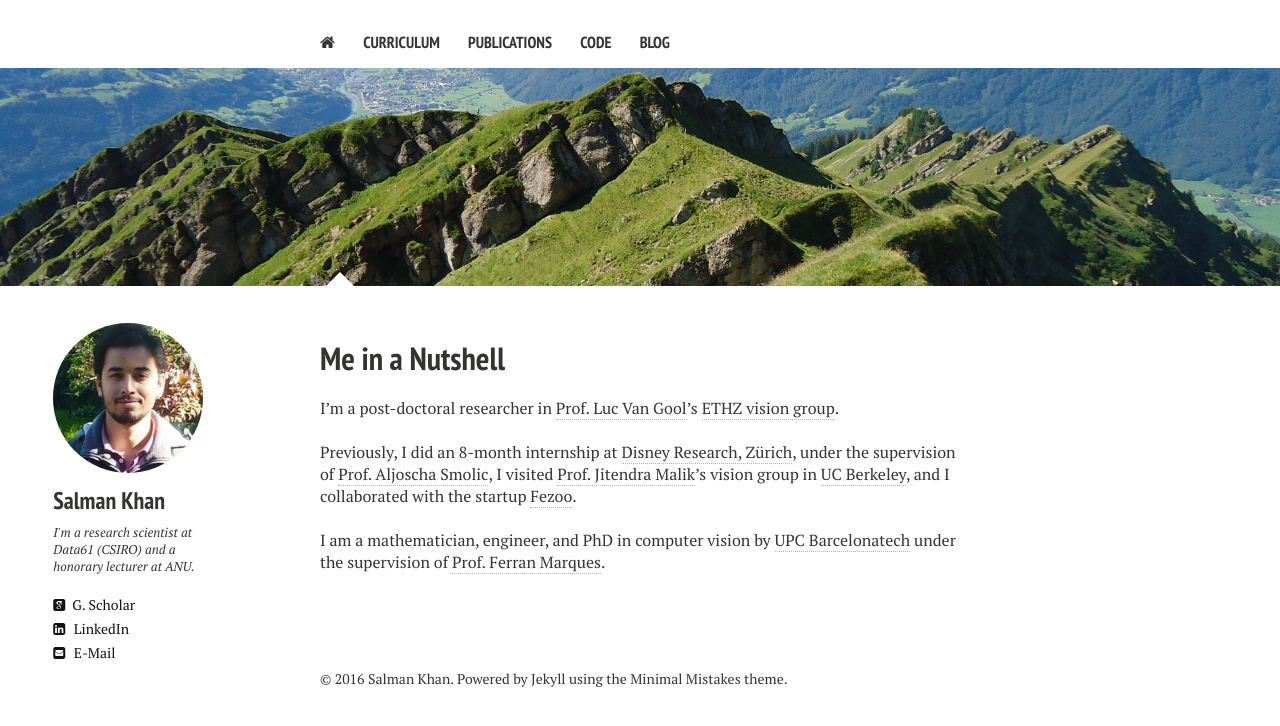
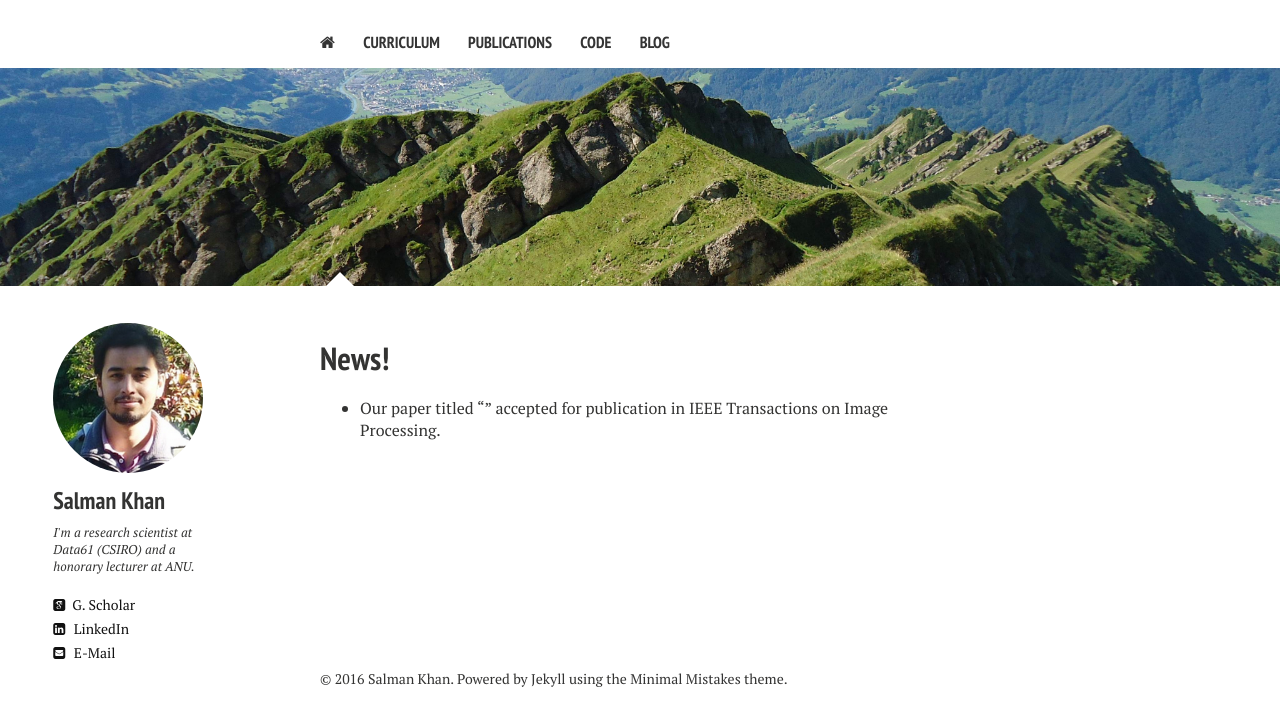
Before and after one commit to awaisrauf/salman-h-khan.github.io, a Jekyll site: the page built from index.md, in a window 1280 px wide. Shown: the top 726 px of the page. Built offline with Jekyll 4.4.1, drawn with Linux system fonts in a browser that asks for light colours; nearby versions of some CDN libraries.

Commit message:
Update index.md

```diff
--- a/index.md
+++ b/index.md
@@ -1,16 +1,12 @@
 ---
 layout: home2
-title: Me in a Nutshell
-description: "Jordi Pont-Tuset's website"
+title: News!
+description: "Salman Khan's website"
 tags: [Jekyll, theme, responsive, blog, template]
 image:
   feature: mountain.jpg
 ---
 
-I'm a post-doctoral researcher in [Prof. Luc Van Gool](http://www.vision.ee.ethz.ch/members/get_member.cgi?id=1)'s [ETHZ vision group](http://www.vision.ee.ethz.ch/index.en.html).
+* Our paper titled "" accepted for publication in IEEE Transactions on Image Processing.
 
 <br />
-Previously, I did an 8-month internship at <a href="http://www.disneyresearch.com/research-labs/disney-research-zurich/" target="_blank">Disney Research, Zürich</a>, under the supervision of <a href="http://zurich.disneyresearch.com/~smolica/" target="_blank">Prof. Aljoscha Smolic</a>, I visited <a href="http://www.cs.berkeley.edu/~malik/" target="_blank">Prof. Jitendra Malik</a>'s vision group in <a href="http://www.berkeley.edu" target="_blank">UC Berkeley</a>, and I collaborated with the startup <a href="http://fezoo.cat" target="_blank">Fezoo</a>.
-
-<br />
-I am a mathematician, engineer, and PhD in computer vision by <a href="http://www.upc.edu" target="_blank">UPC Barcelonatech</a> under the supervision of <a href="https://imatge.upc.edu/web/ferran" target="_blank">Prof. Ferran Marques</a>.
```
